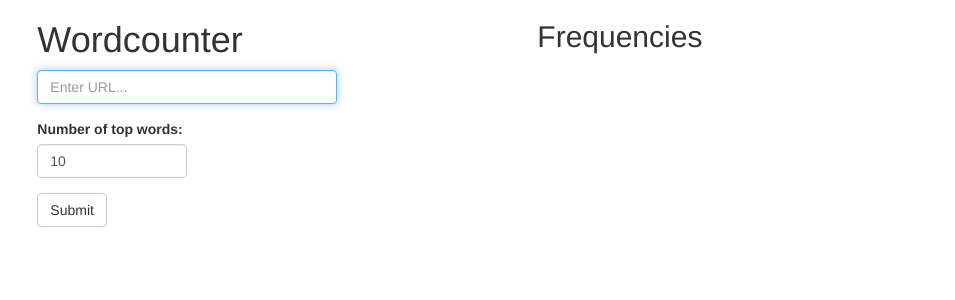
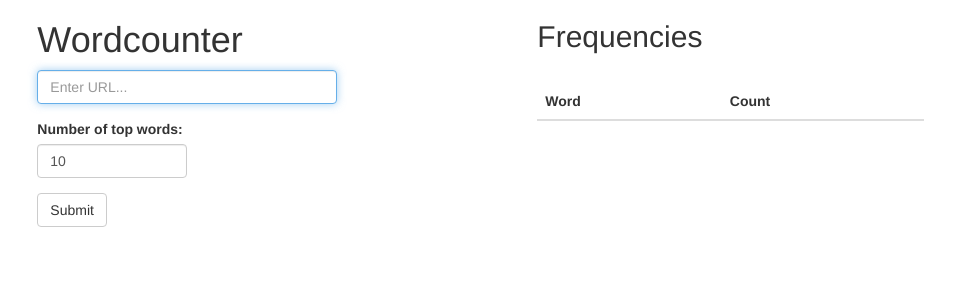
Before and after one commit to jameselliothart/wordcounter, a Flask app: page / in a window 1280 px wide. Shown: the top 300 px of the page, without its empty margins (201-1156 px from the left). Run offline with Flask 2, Linux system fonts and the light colour scheme; lists and menus that the app fills with data are empty; parts of the project's set-up code (start-up, migrations or seed data) failed here and were passed over; some libraries are stand-ins or nearby versions.

Commit message:
display word counts in table

```diff
--- a/templates/index.html
+++ b/templates/index.html
@@ -42,7 +42,16 @@
         <h2>Frequencies</h2>
         <br>
         <div id="results">
-
+          <table class="table table-striped">
+            <thead>
+              <tr>
+                <th>Word</th>
+                <th>Count</th>
+              </tr>
+            </thead>
+            <tbody id="word-count">
+            </tbody>
+          </table>
         </div>
       </div>
     </div>
@@ -61,7 +70,14 @@
             console.log(xhr.status);
             console.log(data);
             if (xhr.status == 200) {
-              $("#results").html(data);
+              $.each(data, (i, count) => {
+                $("#word-count").append(
+                  $("<tr>").append(
+                    $("<td>").text(count[0]),
+                    $("<td>").text(count[1])
+                  )
+                );
+              });
             } else {
               setTimeout(poller, 1000);
             }
```
